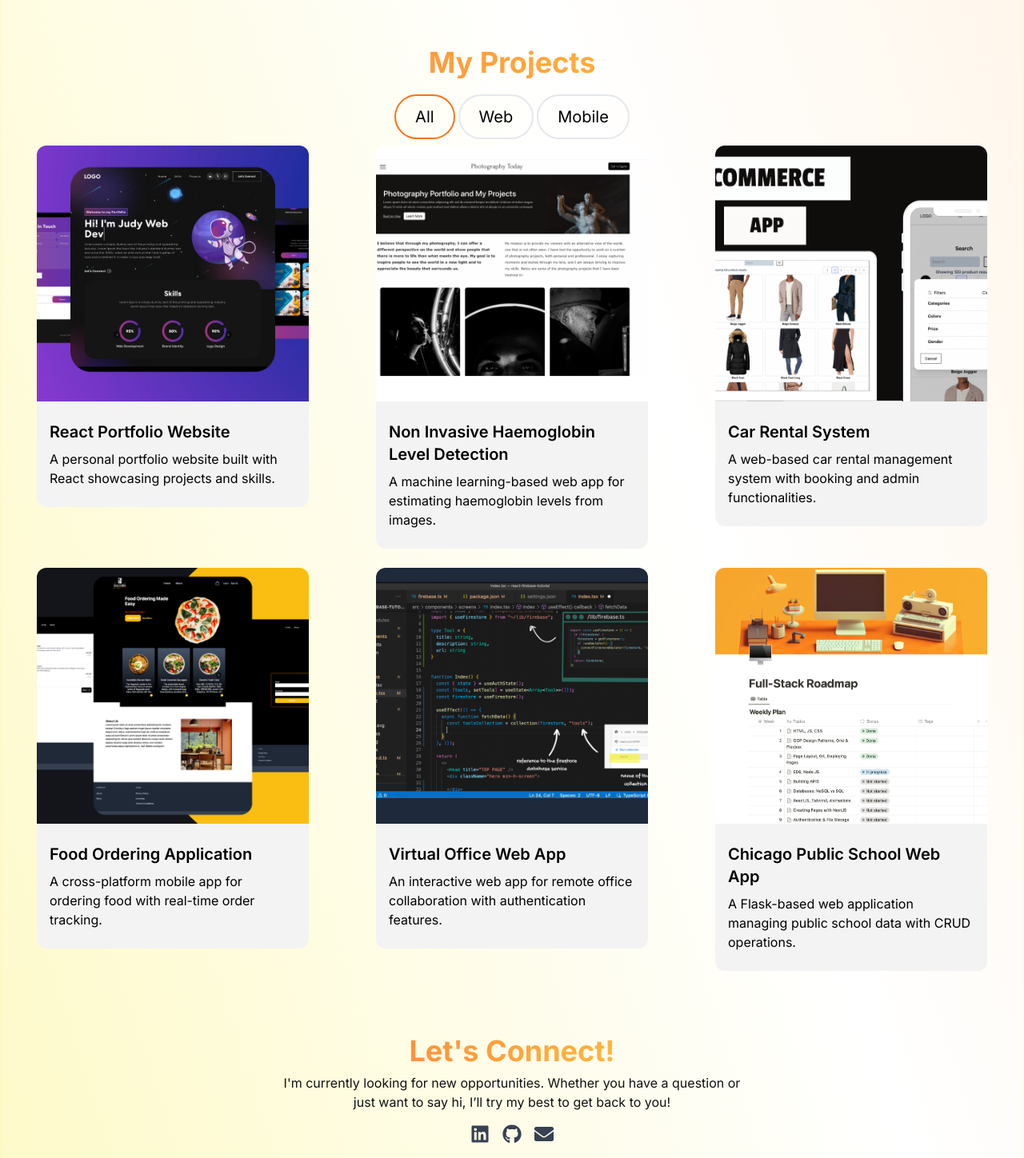
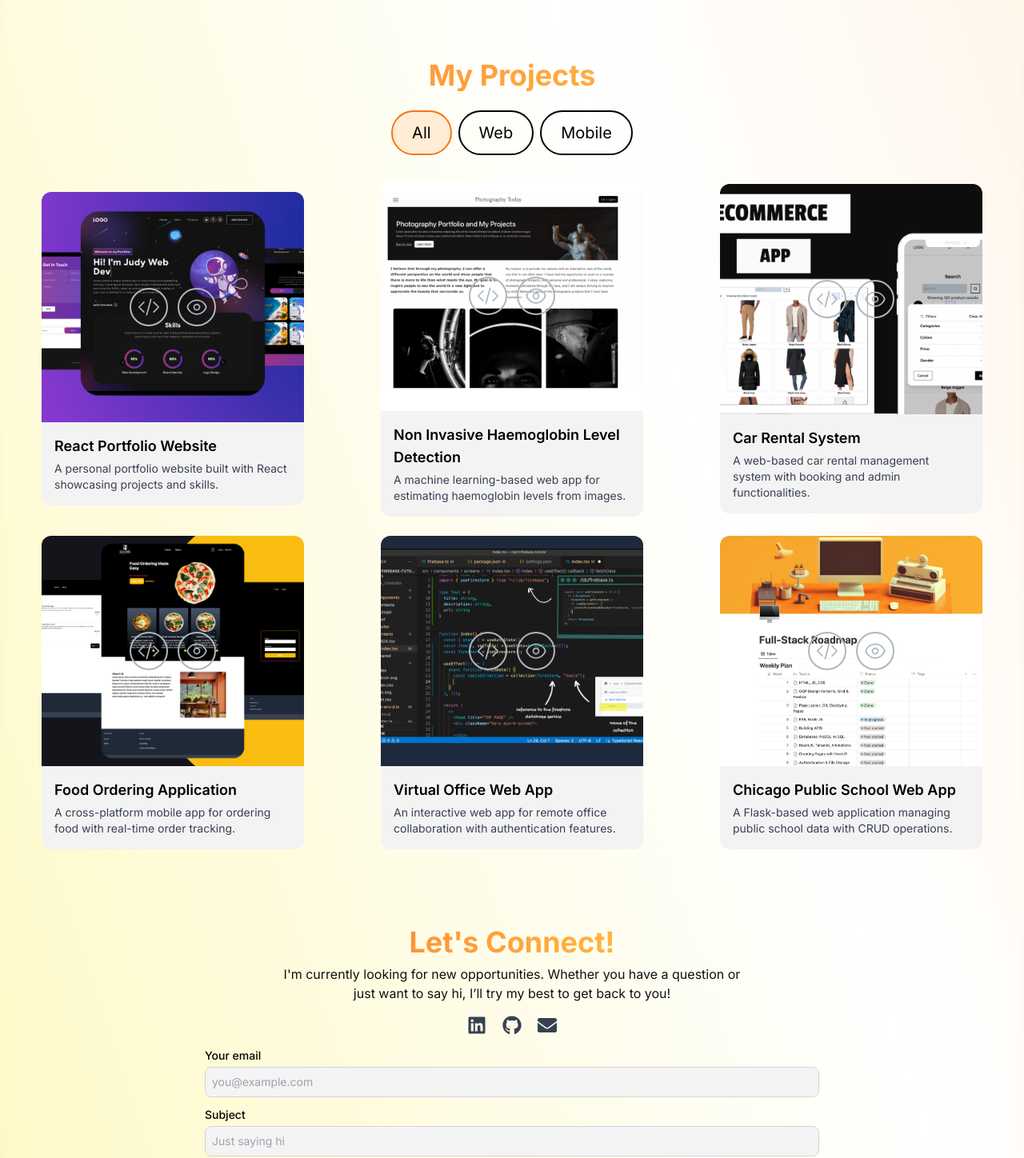
Before and after one commit to kasturi-23/_Portfolio, a Next.js app: page / in a window 1280 px wide. Shown: the part 2102-3550 px from the top of the page at 80% size. Built offline with nearby package versions, Linux system fonts and the light colour scheme.

Commit message:
Resolve merge conflicts

```diff
--- a/src/app/components/EmailSection.jsx
+++ b/src/app/components/EmailSection.jsx
@@ -2,6 +2,7 @@
 import React, { useState } from "react";
 import Link from "next/link";
 import { FaEnvelope, FaGithub, FaLinkedin } from "react-icons/fa";
+import { motion } from "framer-motion";
 
 const EmailSection = () => {
   const [emailSubmitted, setEmailSubmitted] = useState(false);
@@ -14,26 +15,36 @@ const EmailSection = () => {
       message: e.target.message.value,
     };
 
+    try {
       const response = await fetch("/api/send", {
         method: "POST",
         headers: { "Content-Type": "application/json" },
         body: JSON.stringify(data),
       });
 
-    if (response.status === 200) {
+      if (response.ok) {
         setEmailSubmitted(true);
+      }
+    } catch (err) {
+      console.error("Error sending email:", err);
     }
   };
 
   return (
     <section
       id="contact"
-      className="relative flex flex-col items-center justify-center text-center my-6 py-8 px-3 sm:px-4 lg:px-8"
+      className="relative flex flex-col items-center justify-center text-center my-6 py-8 px-3 sm:px-4 lg:px-6"
     >
       {/* Radial Background Glow */}
-      <div className="absolute top-3/4 left-1/2 -translate-x-1/2 -translate-y-1/2 rounded-full bg-[radial-gradient(ellipse_at_center,_var(--tw-gradient-stops))] from-orange-100 to-transparent h-56 w-56 blur-lg z-0" />
+      <div className="absolute top-3/4 left-1/2 -translate-x-1/2 -translate-y-1/2 rounded-full bg-[radial-gradient(ellipse_at_center,_var(--tw-gradient-stops))] from-orange-100 to-transparent h-48 w-48 blur-lg z-0" />
 
-      <div className="w-full max-w-3xl z-10">
+      <motion.div
+        initial={{ opacity: 0, y: 40 }}
+        whileInView={{ opacity: 1, y: 0 }}
+        transition={{ duration: 0.6 }}
+        viewport={{ once: true }}
+        className="w-full max-w-3xl z-10"
+      >
         <h2 className="mb-2 text-3xl sm:text-4xl font-bold bg-clip-text text-transparent bg-gradient-to-r from-[#FF6F3C] to-[#FFD93D]">
           Let&apos;s Connect!
         </h2>
@@ -43,27 +54,44 @@ const EmailSection = () => {
           question or just want to say hi, I’ll try my best to get back to you!
         </p>
 
-        <div className="flex gap-4 justify-center text-2xl text-gray-700 mb-4">
-          <Link
-            href="https://www.linkedin.com/in/kasturi-p-shinde/"
-            target="_blank"
+        {/* Social Icons */}
+        <div className="flex gap-5 justify-center text-2xl text-gray-700 mb-4">
+          {[
+            {
+              href: "https://www.linkedin.com/in/kasturi-p-shinde/",
+              icon: <FaLinkedin />,
+            },
+            {
+              href: "https://github.com/kasturi-23",
+              icon: <FaGithub />,
+            },
+            {
+              href: "mailto:kshinde3@hawk.illinoistech.edu",
+              icon: <FaEnvelope />,
+            },
+          ].map((item, i) => (
+            <motion.div
+              key={i}
+              whileHover={{ scale: 1.15 }}
+              transition={{ duration: 0.2 }}
             >
-            <FaLinkedin className="hover:text-red-500 transition-colors" />
+              <Link href={item.href} target="_blank" rel="noopener noreferrer">
+                {item.icon}
               </Link>
-          <Link href="https://github.com/kasturi-23" target="_blank">
-            <FaGithub className="hover:text-red-500 transition-colors" />
-          </Link>
-          <Link href="mailto:kshinde3@hawk.illinoistech.edu">
-            <FaEnvelope className="hover:text-red-500 transition-colors" />
-          </Link>
+            </motion.div>
+          ))}
         </div>
 
         {/* Form */}
         <div className="w-full">
           {emailSubmitted ? (
-            <p className="mt-4 text-sm text-orange-500">
+            <motion.p
+              initial={{ opacity: 0 }}
+              animate={{ opacity: 1 }}
+              className="mt-4 text-sm text-orange-500"
+            >
               Email sent successfully!
-            </p>
+            </motion.p>
           ) : (
             <form
               className="flex flex-col gap-3 text-left"
@@ -74,6 +102,7 @@ const EmailSection = () => {
                   Your email
                 </label>
                 <input
+                  suppressHydrationWarning
                   name="email"
                   type="email"
                   required
@@ -87,6 +116,7 @@ const EmailSection = () => {
                   Subject
                 </label>
                 <input
+                  suppressHydrationWarning
                   name="subject"
                   type="text"
                   required
@@ -100,6 +130,7 @@ const EmailSection = () => {
                   Message
                 </label>
                 <textarea
+                  suppressHydrationWarning
                   name="message"
                   rows={4}
                   required
@@ -108,16 +139,18 @@ const EmailSection = () => {
                 />
               </div>
 
-              <button
+              <motion.button
+                whileHover={{ scale: 1.03 }}
+                whileTap={{ scale: 0.95 }}
                 type="submit"
                 className="rounded-lg bg-orange-500 py-2 font-medium text-white hover:bg-orange-600 transition"
               >
                 Send Message
-              </button>
+              </motion.button>
             </form>
           )}
         </div>
-      </div>
+      </motion.div>
     </section>
   );
 };
--- a/src/app/components/ProjectCard.jsx
+++ b/src/app/components/ProjectCard.jsx
@@ -1,38 +1,97 @@
 import React from "react";
 import { CodeBracketIcon, EyeIcon } from "@heroicons/react/24/outline";
 import Link from "next/link";
+import { motion } from "framer-motion";
 
 const ProjectCard = ({ imgUrl, title, description, gitUrl, previewUrl }) => {
   return (
-    <div className="w-full sm:w-[100%] md:w-[100%] lg:w-[90%] xl:w-[85%] mx-auto">
+    <motion.div
+      initial={{ opacity: 0, y: 30 }}
+      whileInView={{ opacity: 1, y: 0 }}
+      whileHover={{ scale: 1.02 }}
+      transition={{ duration: 0.4 }}
+      viewport={{ once: true }}
+      className="w-full sm:w-full md:w-full lg:w-[88%] xl:w-[82%] mx-auto"
+    >
       {/* Image Container */}
       <div
-        className="h-48 sm:h-64 md:h-72 lg:h-80 rounded-t-xl relative group bg-cover bg-center"
+        className="
+          h-44 sm:h-56 md:h-64 lg:h-72
+          rounded-t-xl relative group
+          bg-cover bg-center overflow-hidden
+        "
         style={{ backgroundImage: `url(${imgUrl})` }}
       >
         {/* Overlay Icons */}
-        <div className="overlay items-center justify-center absolute top-0 left-0 w-full h-full bg-[#181818] bg-opacity-0 hidden group-hover:flex group-hover:bg-opacity-80 transition-all duration-500">
+        <div
+          className="
+            overlay flex items-center justify-center
+            absolute top-0 left-0 w-full h-full
+            bg-[#181818]/0
+            group-hover:bg-[#181818]/80
+            transition-all duration-500
+          "
+        >
+          <motion.div
+            initial={{ opacity: 0, scale: 0.8 }}
+            whileHover={{ scale: 1.1 }}
+            whileInView={{ opacity: 1, scale: 1 }}
+            transition={{ duration: 0.3 }}
+            className="flex"
+          >
             <Link
               href={gitUrl}
-            className="h-14 w-14 mr-2 border-2 relative rounded-full border-[#ADB7BE] hover:border-white group/link"
+              className="
+                h-12 w-12 mr-3
+                border-2 rounded-full
+                border-[#ADB7BE] hover:border-white
+                relative group/link
+              "
             >
-            <CodeBracketIcon className="h-10 w-10 text-[#ADB7BE] absolute top-1/2 left-1/2 transform -translate-x-1/2 -translate-y-1/2 cursor-pointer group-hover/link:text-white" />
+              <CodeBracketIcon
+                className="
+                  h-7 w-7 text-[#ADB7BE]
+                  absolute top-1/2 left-1/2
+                  -translate-x-1/2 -translate-y-1/2
+                  group-hover/link:text-white
+                  transition-colors
+                "
+              />
             </Link>
+
             <Link
               href={previewUrl}
-            className="h-14 w-14 border-2 relative rounded-full border-[#ADB7BE] hover:border-white group/link"
+              className="
+                h-12 w-12
+                border-2 rounded-full
+                border-[#ADB7BE] hover:border-white
+                relative group/link
+              "
             >
-            <EyeIcon className="h-10 w-10 text-[#ADB7BE] absolute top-1/2 left-1/2 transform -translate-x-1/2 -translate-y-1/2 cursor-pointer group-hover/link:text-white" />
+              <EyeIcon
+                className="
+                  h-7 w-7 text-[#ADB7BE]
+                  absolute top-1/2 left-1/2
+                  -translate-x-1/2 -translate-y-1/2
+                  group-hover/link:text-white
+                  transition-colors
+                "
+              />
             </Link>
+          </motion.div>
         </div>
       </div>
 
       {/* Text Content */}
-      <div className="text-black bg-[#f3f3f3] rounded-b-xl py-6 px-4">
-        <h5 className="text-xl font-semibold mb-2">{title}</h5>
-        <p className="text-sm sm:text-base">{description}</p>
+      <div className="text-black bg-[#f3f3f3] rounded-b-xl py-4 px-4">
+        <h5 className="text-base sm:text-lg font-semibold mb-1">
+          {title}
+        </h5>
+        <p className="text-xs sm:text-sm text-gray-700 leading-relaxed">
+          {description}
+        </p>
       </div>
-    </div>
+    </motion.div>
   );
 };
 
--- a/src/app/components/ProjectTag.jsx
+++ b/src/app/components/ProjectTag.jsx
@@ -1,17 +1,21 @@
 import React from "react";
+import { motion } from "framer-motion";
 
 const ProjectTag = ({ name, onClick, isSelected }) => {
   const buttonStyles = isSelected
-    ? "text-black border-orange-500"
-    : "text-black border-black-600 hover:border-orange-500";
+    ? "text-black border-orange-500 bg-orange-100"
+    : "text-black border-black hover:border-orange-500";
 
   return (
-    <button
-      className={`${buttonStyles} rounded-full border-2 px-6 py-3 text-xl cursor-pointer`}
+    <motion.button
+      whileHover={{ scale: 1.08 }}
+      whileTap={{ scale: 0.95 }}
+      transition={{ duration: 0.2 }}
+      className={`${buttonStyles} rounded-full border-2 px-6 py-3 text-xl cursor-pointer whitespace-nowrap`}
       onClick={() => onClick(name)}
     >
       {name}
-    </button>
+    </motion.button>
   );
 };
 
--- a/src/app/components/ProjectsSection.jsx
+++ b/src/app/components/ProjectsSection.jsx
@@ -8,7 +8,8 @@ const projectsData = [
   {
     id: 1,
     title: "React Portfolio Website",
-    description: "A personal portfolio website built with React showcasing projects and skills.",
+    description:
+      "A personal portfolio website built with React showcasing projects and skills.",
     image: "/images/projects/1.png",
     tag: ["All", "Web"],
     gitUrl: "https://github.com/kasturi-23/_Portfolio",
@@ -17,7 +18,8 @@ const projectsData = [
   {
     id: 2,
     title: "Non Invasive Haemoglobin Level Detection",
-    description: "A machine learning-based web app for estimating haemoglobin levels from images.",
+    description:
+      "A machine learning-based web app for estimating haemoglobin levels from images.",
     image: "/images/projects/2.png",
     tag: ["All", "Web"],
     gitUrl: "https://github.com/kasturi-23/Non_Invasive_Haemoglobin",
@@ -26,7 +28,8 @@ const projectsData = [
   {
     id: 3,
     title: "Car Rental System",
-    description: "A web-based car rental management system with booking and admin functionalities.",
+    description:
+      "A web-based car rental management system with booking and admin functionalities.",
     image: "/images/projects/3.png",
     tag: ["All", "Web"],
     gitUrl: "https://github.com/kasturi-23/Car_Rental_System",
@@ -35,7 +38,8 @@ const projectsData = [
   {
     id: 4,
     title: "Food Ordering Application",
-    description: "A cross-platform mobile app for ordering food with real-time order tracking.",
+    description:
+      "A cross-platform mobile app for ordering food with real-time order tracking.",
     image: "/images/projects/4.png",
     tag: ["All", "Mobile"],
     gitUrl: "https://github.com/kasturi-23/Food_Ordering_App",
@@ -44,7 +48,8 @@ const projectsData = [
   {
     id: 5,
     title: "Virtual Office Web App",
-    description: "An interactive web app for remote office collaboration with authentication features.",
+    description:
+      "An interactive web app for remote office collaboration with authentication features.",
     image: "/images/projects/5.png",
     tag: ["All", "Web"],
     gitUrl: "https://github.com/kasturi-23/Virtual_office_Web_App",
@@ -53,10 +58,12 @@ const projectsData = [
   {
     id: 6,
     title: "Chicago Public School Web App",
-    description: "A Flask-based web application managing public school data with CRUD operations.",
+    description:
+      "A Flask-based web application managing public school data with CRUD operations.",
     image: "/images/projects/6.png",
     tag: ["All", "Web"],
-    gitUrl: "https://github.com/kasturi-23/Chicago_Public_School_using_Flask",
+    gitUrl:
+      "https://github.com/kasturi-23/Chicago_Public_School_using_Flask",
     previewUrl: "/",
   },
 ];
@@ -75,18 +82,23 @@ const ProjectsSection = () => {
   );
 
   const cardVariants = {
-    initial: { y: 50, opacity: 0 },
-    animate: { y: 0, opacity: 1 },
+    initial: { opacity: 0, y: 40 },
+    animate: { opacity: 1, y: 0 },
   };
 
   return (
-    <section id="projects" className="w-full py-6">
-      <h2 className="text-center text-4xl font-bold text-transparent bg-clip-text bg-gradient-to-r from-[#FF6F3C] to-[#FFD93D] mt-0 mb-3">
+    <section
+      id="projects"
+      className="w-full py-10 overflow-x-hidden"
+    >
+      {/* Section wrapper to prevent width doubling */}
+      <div className="max-w-screen-xl mx-auto px-4">
+        <h2 className="text-center text-4xl font-bold text-transparent bg-clip-text bg-gradient-to-r from-[#FF6F3C] to-[#FFD93D] mb-6">
           My Projects
         </h2>
 
-      {/* Tag filter buttons */}
-      <div className="flex flex-row justify-center items-center gap-1 py-2">
+        {/* Tag filters */}
+        <div className="flex justify-center items-center gap-2 mb-8">
           <ProjectTag
             onClick={handleTagChange}
             name="All"
@@ -104,16 +116,20 @@ const ProjectsSection = () => {
           />
         </div>
 
-      {/* Grid container */}
-      <div className="w-full max-w-screen-2xl mx-auto px-4">
-        <ul ref={ref} className="grid sm:grid-cols-2 lg:grid-cols-3 gap-4 md:gap-6">
+        {/* Projects grid */}
+        <ul
+          ref={ref}
+          className="grid grid-cols-1 sm:grid-cols-2 lg:grid-cols-3 gap-6 place-items-center"
+        >
           {filteredProjects.map((project, index) => (
             <motion.li
               key={project.id}
               variants={cardVariants}
               initial="initial"
               animate={isInView ? "animate" : "initial"}
-              transition={{ duration: 0.3, delay: index * 0.4 }}
+              transition={{ duration: 0.4, delay: index * 0.15 }}
+              whileHover={{ scale: 1.03 }}
+              className="w-full flex justify-center"
             >
               <ProjectCard
                 title={project.title}
```
Lines whose indentation alone changed are shown as unchanged.
